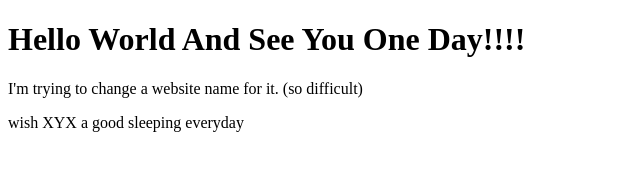
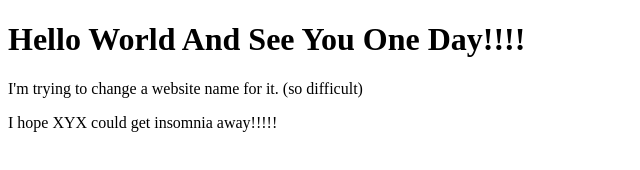
Before and after one commit to cwhmis/cwhmis.github.io, a plain HTML site: page index.html in a window 1280 px wide. Shown: the full height of the page, 0-640 px from the left. Drawn offline with Linux system fonts and the light colour scheme.

Commit message:
Update index.html

```diff
--- a/index.html
+++ b/index.html
@@ -3,6 +3,6 @@
 <body>
 <h1>Hello World And See You One Day!!!!</h1>
 <p>I'm trying to change a website name for it. (so difficult)</p>
-<p>wish XYX a good sleeping everyday</p>
+<p>I hope XYX could get insomnia away!!!!!</p>
 </body>
 </html>
```
